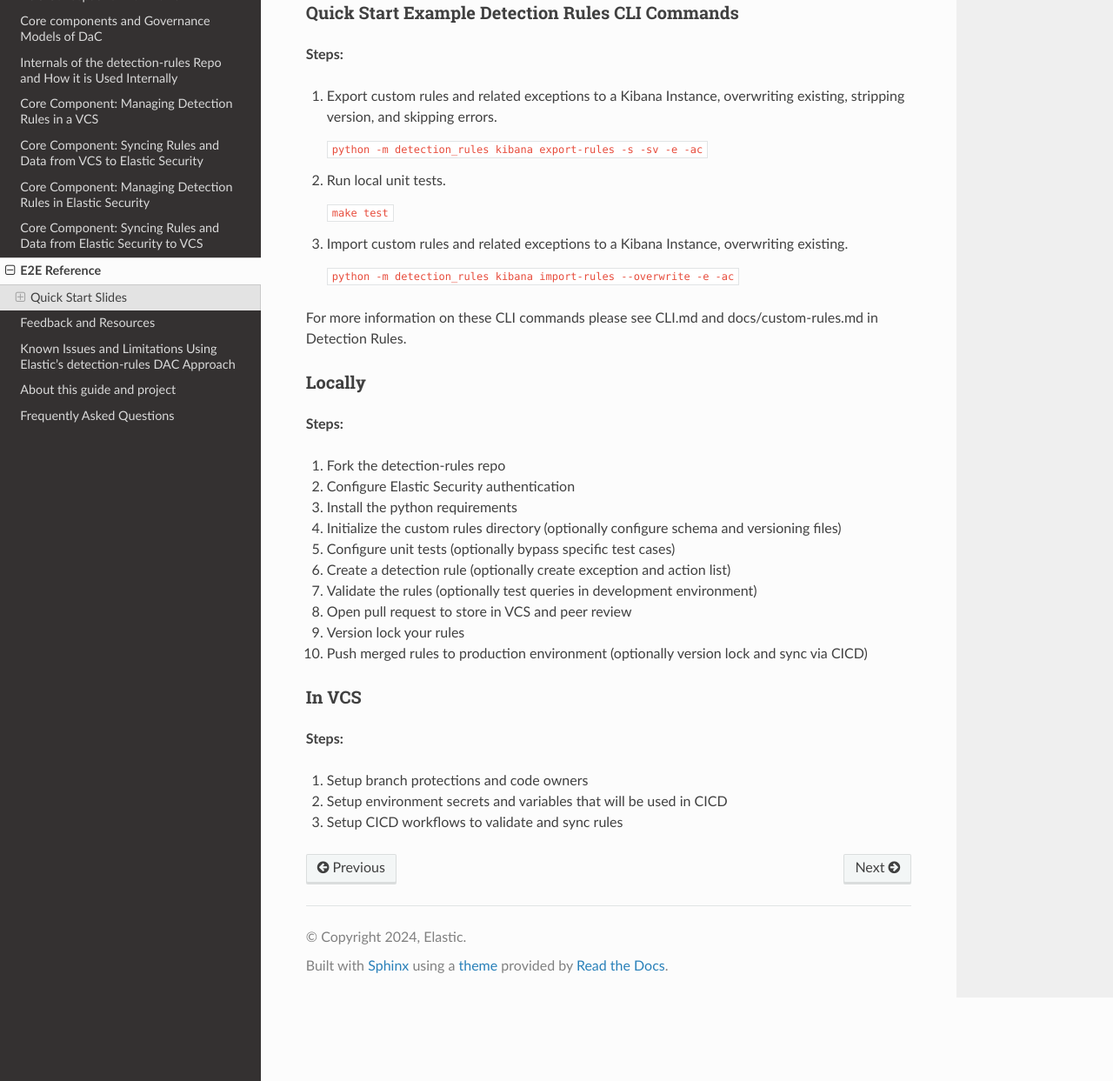
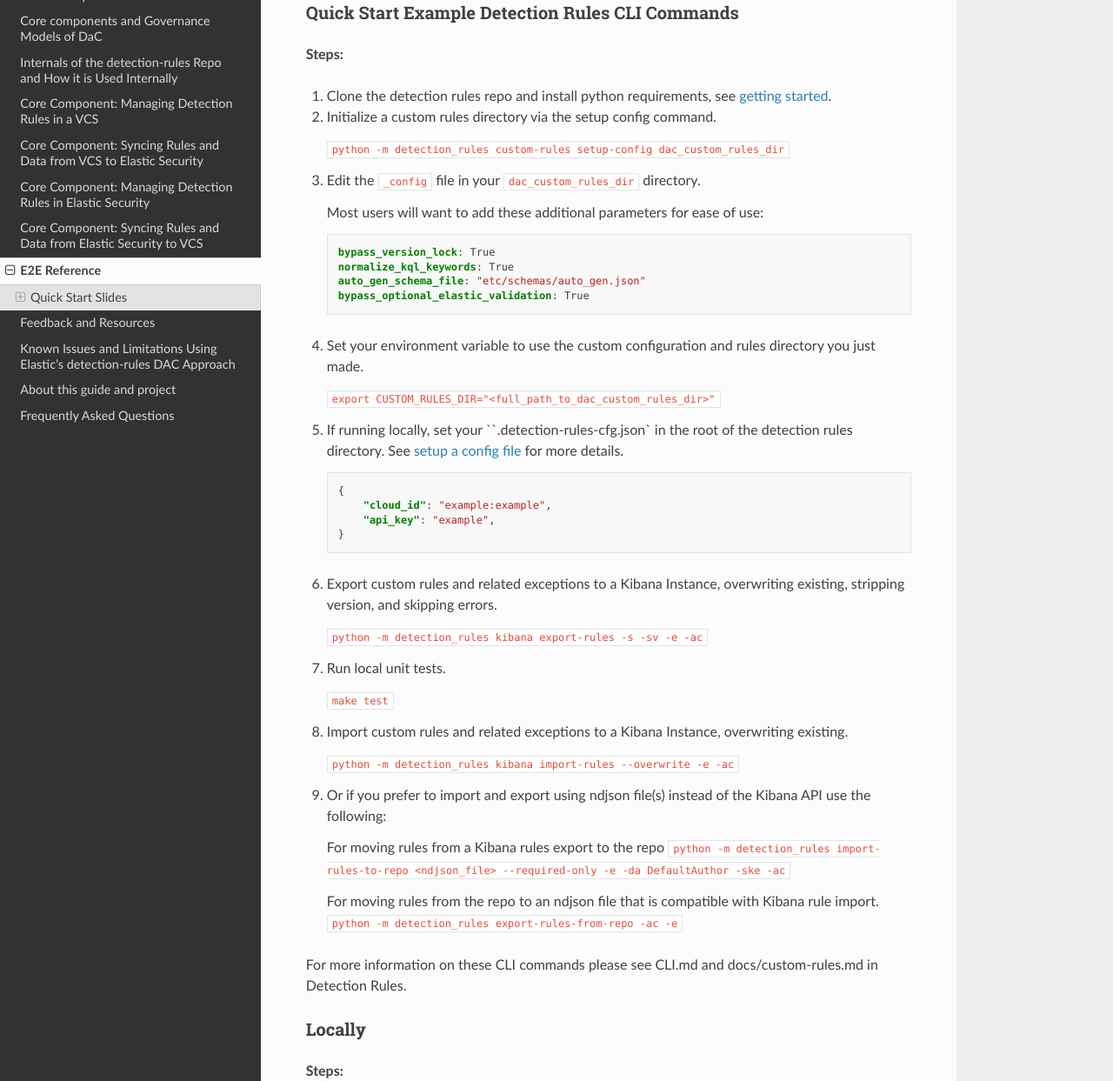
Before and after one commit to elastic/DaC-Reference, a Sphinx documentation site: the page built from docs/etoe_reference_example.md, in a window 1280 px wide and 1400 px high, scrolled down 977 px, cut to the strip 157-1400 px from the top of the window. Shown: the whole strip at 87% size. Built offline with Sphinx 7.4.7 and the Read the Docs theme 2.0.0, drawn with Linux system fonts in a browser that asks for light colours.

Commit message:
Add better end to end guide

````diff
--- a/docs/etoe_reference_example.md
+++ b/docs/etoe_reference_example.md
@@ -22,6 +22,36 @@ Take a look at an example of how you can use some of our DaC features. The repo
 
 **Steps:**
 
+1. Clone the detection rules repo and install python requirements, see [getting started](https://github.com/elastic/detection-rules?tab=readme-ov-file#getting-started).
+
+1. Initialize a custom rules directory via the setup config command.
+
+    `python -m detection_rules custom-rules setup-config dac_custom_rules_dir`
+
+1. Edit the `_config` file in your `dac_custom_rules_dir` directory.
+
+    Most users will want to add these additional parameters for ease of use:
+
+    ```yaml
+    bypass_version_lock: True
+    normalize_kql_keywords: True
+    auto_gen_schema_file: "etc/schemas/auto_gen.json"
+    bypass_optional_elastic_validation: True
+    ```
+
+1. Set your environment variable to use the custom configuration and rules directory you just made.
+
+    `export CUSTOM_RULES_DIR="<full_path_to_dac_custom_rules_dir>"`
+
+1. If running locally, set your ``.detection-rules-cfg.json` in the root of the detection rules directory. See [setup a config file](https://github.com/elastic/detection-rules/blob/main/CLI.md#setup-a-config-file) for more details.
+
+    ```json
+    {
+        "cloud_id": "example:example",
+        "api_key": "example",
+    }
+    ```
+
 1. Export custom rules and related exceptions to a Kibana Instance, overwriting existing, stripping version, and skipping errors.
 
     `python -m detection_rules kibana export-rules -s -sv -e -ac`
@@ -33,6 +63,14 @@ Take a look at an example of how you can use some of our DaC features. The repo
 1. Import custom rules and related exceptions to a Kibana Instance, overwriting existing.
 
     `python -m detection_rules kibana import-rules --overwrite -e -ac`
+
+1. Or if you prefer to import and export using ndjson file(s) instead of the Kibana API use the following:
+
+    For moving rules from a Kibana rules export to the repo
+    `python -m detection_rules import-rules-to-repo <ndjson_file> --required-only -e -da DefaultAuthor -ske -ac`
+
+    For moving rules from the repo to an ndjson file that is compatible with Kibana rule import.
+    ` python -m detection_rules export-rules-from-repo -ac -e`
 
 For more information on these CLI commands please see CLI.md and docs/custom-rules.md in Detection Rules.
 
````
